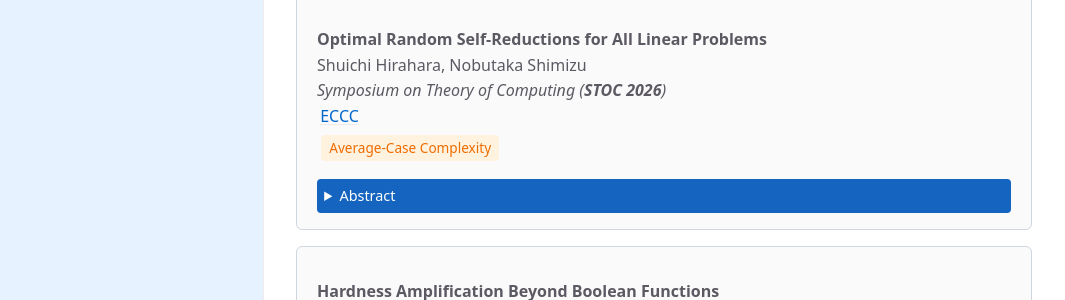
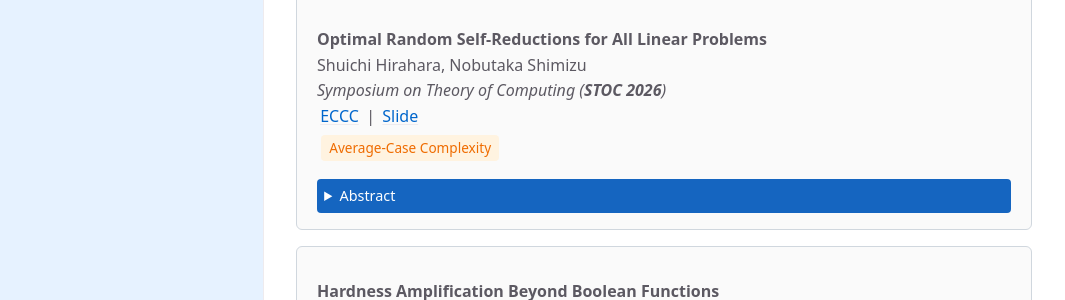
Before and after one commit to NobutakaShimizu/mypapers, a Jekyll site: the page built from docs/conference.md, in a window 1280 px wide and 900 px high. Shown: the part 447-747 px from the top of the window, without its empty margins (0-1065 px from the left). Built offline with Jekyll 4.4.1, drawn with Linux system fonts in a browser that asks for light colours; cached includes are drawn as plain includes.

Commit message:
Added a slide link to the STOC 2026 paper in the academic publication list, enhancing access to research outcomes and improving information integrity.

```diff
--- a/docs/conference.md
+++ b/docs/conference.md
@@ -26,7 +26,7 @@ nav_order: 3
 <div class="paper" markdown="1">**Optimal Random Self-Reductions for All Linear Problems**<br>
   Shuichi Hirahara, Nobutaka Shimizu<br>
   *Symposium on Theory of Computing (**STOC 2026**)*<br>
-  [ECCC](https://eccc.weizmann.ac.il/report/2026/048/) <br>
+  [ECCC](https://eccc.weizmann.ac.il/report/2026/048/) | [Slide](https://nobutakashimizu.github.io/STOC26_linear/1) <br>
   <span class="paper-tag complexity">Average-Case Complexity</span>
   <details class="paper-abstract"><summary>Abstract</summary>
   <div class="paper-abstract-body">
```
